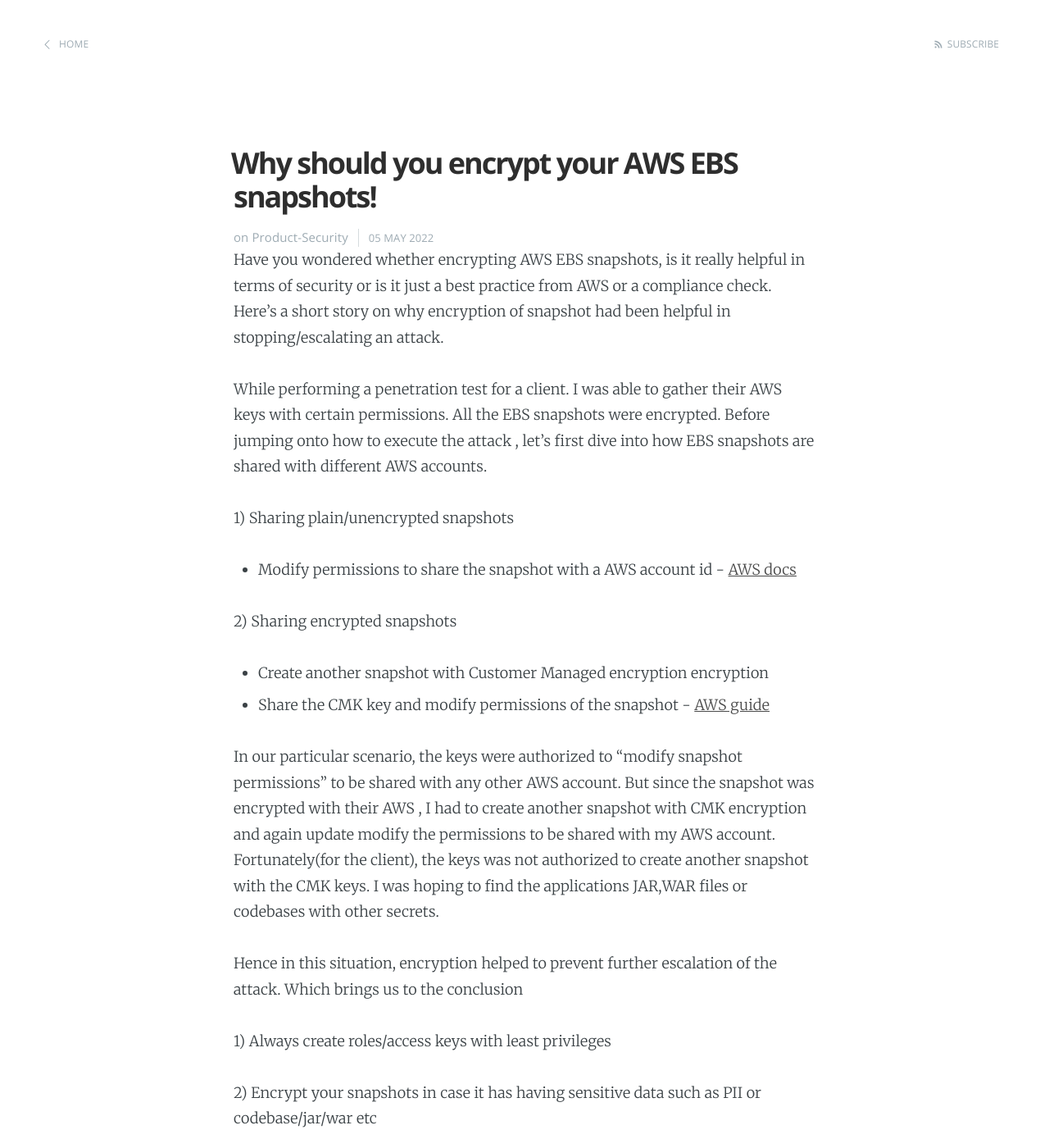
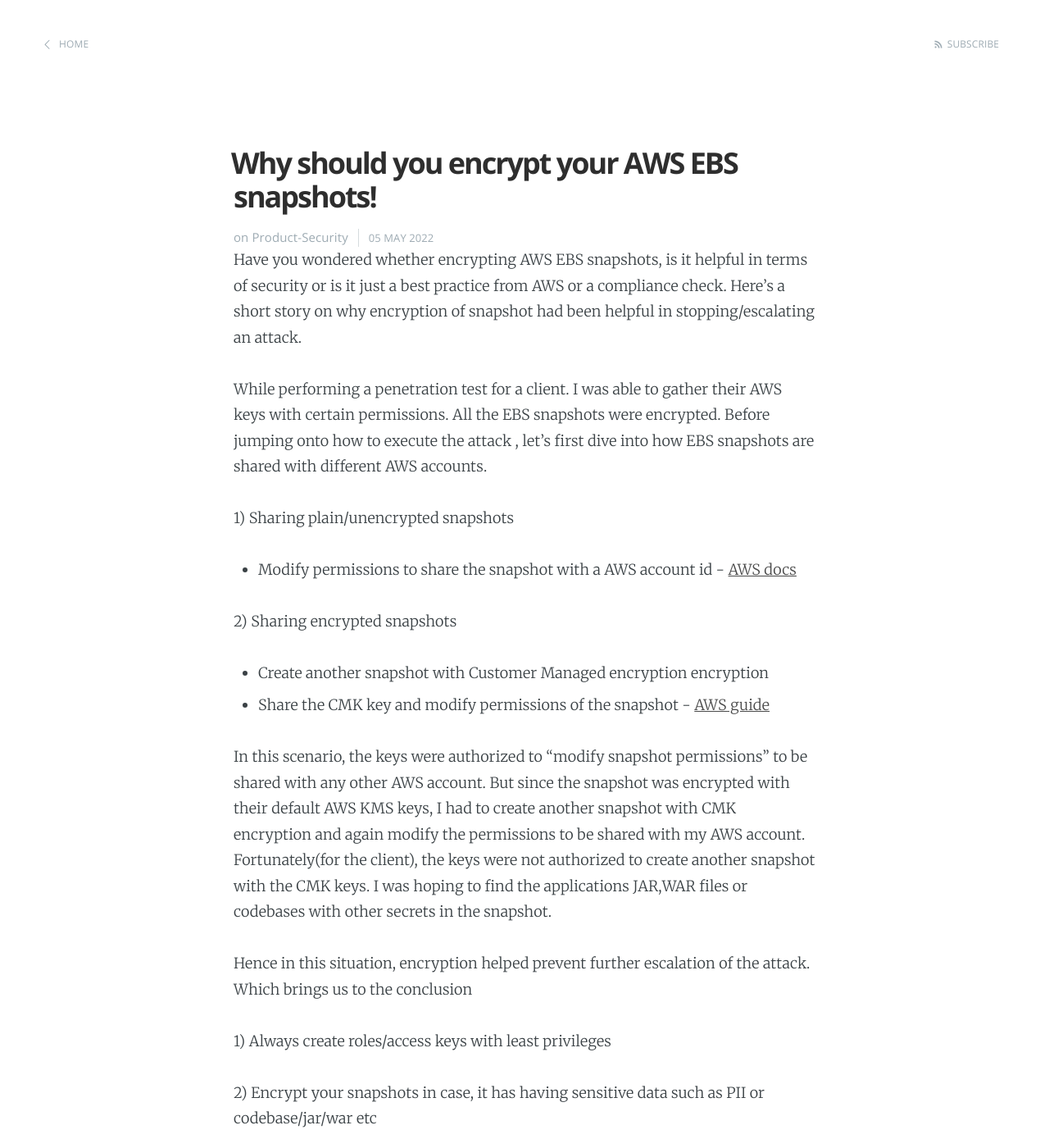
Before and after one commit to Rnalter/rnalter.github.io, a Jekyll site: the page built from _posts/2022-05-05-why-encrypt-your-aws-snapshots.markdown, in a window 1280 px wide and 1400 px high. Shown: the whole window at 82% size. Built offline with Jekyll 4.4.1, drawn with Linux system fonts in a browser that asks for light colours; grey boxes are pictures that could not be loaded.

Commit message:
improving sanity check

```diff
--- a/_posts/2022-05-05-why-encrypt-your-aws-snapshots.markdown
+++ b/_posts/2022-05-05-why-encrypt-your-aws-snapshots.markdown
@@ -5,7 +5,7 @@ date:   2022-05-05 10:18:00
 categories: Product-Security
 ---
 
-Have you wondered whether encrypting AWS EBS snapshots, is it really helpful in terms of security or is it just a best practice from AWS or a compliance check.
+Have you wondered whether encrypting AWS EBS snapshots, is it helpful in terms of security or is it just a best practice from AWS or a compliance check.
 Here's a short story on why encryption of snapshot had been helpful in stopping/escalating an attack.
 
 While performing a penetration test for a client. I was able to gather their AWS keys with certain permissions. All the EBS snapshots were encrypted.
@@ -19,16 +19,16 @@ Before jumping onto how to execute the attack , let's first dive into how EBS sn
    - Share the CMK key and modify permissions of the snapshot - [AWS guide][AWS-sharing-encrypted-snapshot]
 
 
-In our particular scenario, the keys were authorized to "modify snapshot permissions" to be shared with any other AWS account.
-But since the snapshot was encrypted with their AWS , I had to create another snapshot with CMK encryption and again update modify the permissions to be shared
-with my AWS account. Fortunately(for the client), the keys was not authorized to create another snapshot with the CMK keys.
-I was hoping to find the applications JAR,WAR files or codebases with other secrets.
+In this scenario, the keys were authorized to "modify snapshot permissions" to be shared with any other AWS account.
+But since the snapshot was encrypted with their default AWS KMS keys, I had to create another snapshot with CMK encryption and again modify the permissions to be shared
+with my AWS account. Fortunately(for the client), the keys were not authorized to create another snapshot with the CMK keys.
+I was hoping to find the applications JAR,WAR files or codebases with other secrets in the snapshot.
 
-Hence in this situation, encryption helped to prevent further escalation of the attack. Which brings us to the conclusion
+Hence in this situation, encryption helped prevent further escalation of the attack. Which brings us to the conclusion
 
 1) Always create roles/access keys with least privileges
 
-2) Encrypt your snapshots in case it has having sensitive data such as PII or codebase/jar/war etc
+2) Encrypt your snapshots in case, it has having sensitive data such as PII or codebase/jar/war etc
 
 
 [AWS-sharing-snapshots]: https://docs.aws.amazon.com/AWSEC2/latest/UserGuide/ebs-modifying-snapshot-permissions.html
```
Also changed, not shown: about.md (+2 -2 lines), 1 other file.
